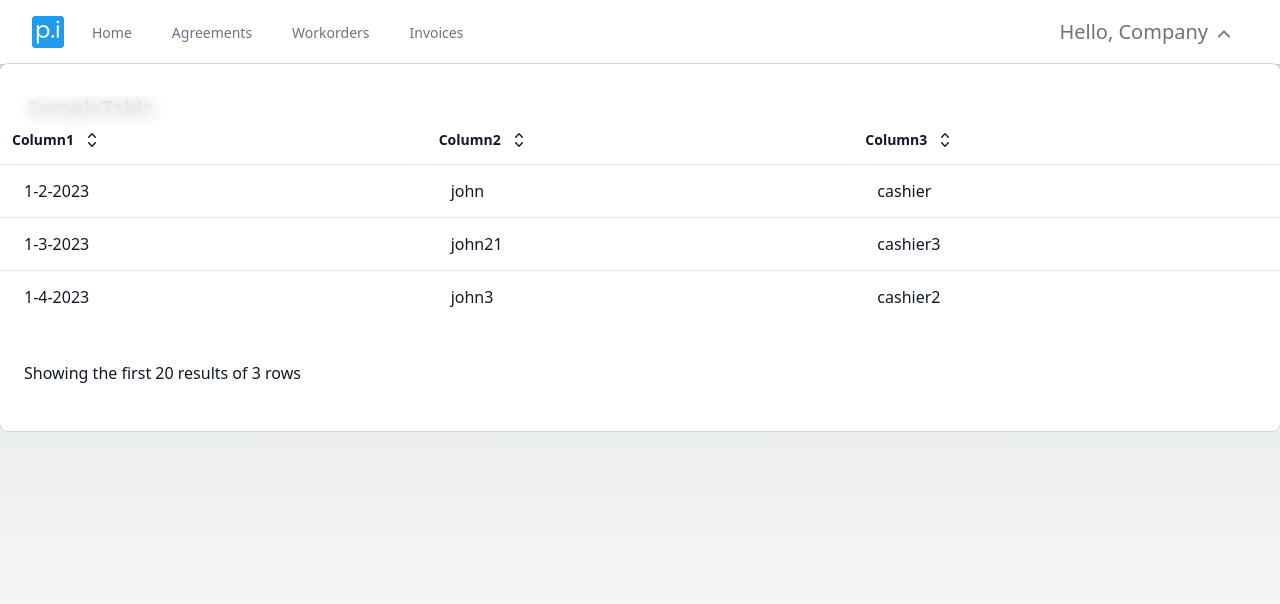
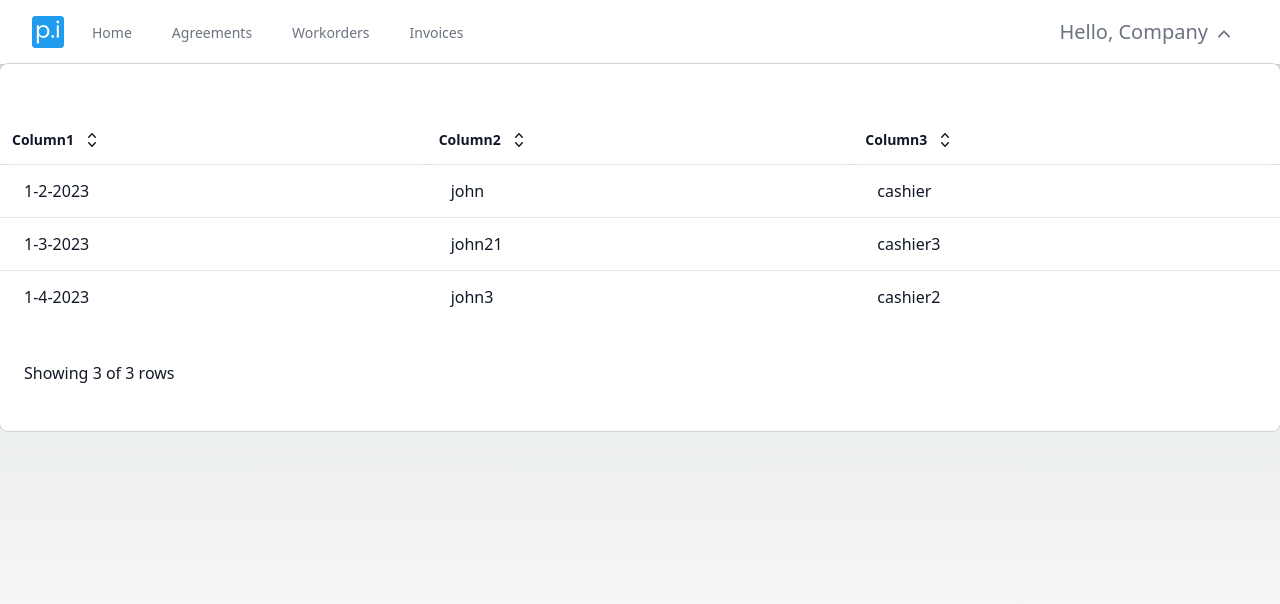
Before and after one commit to silvertrek-capstone/silverpi, a Next.js app in the folder silverpi/: page /home/test_one in a window 1280 px wide. Shown: the top 604 px of the page. Built offline with nearby package versions, Linux system fonts and the light colour scheme.

Commit message:
added a prop that could give table a name if need be plus changed bottom of table message

```diff
--- a/silverpi/src/app/home/test_one/table_gen.js
+++ b/silverpi/src/app/home/test_one/table_gen.js
@@ -6,7 +6,13 @@ import { ChevronDownIcon, ChevronUpDownIcon } from '@heroicons/react/20/solid'
 
 /*
     Notes: How to use table_gen
+    table_gen takes in 3 props columnsInput, dataInput, tableNameInput
 
+    tableNameInput:
+        simply pass in a string that you want your table name to be
+        if no string passed will result in no name on the table
+
+    columnsInput:
         For the column names
             - Header:'youcolumnName'
         For the accessor to each item in row of your dataset
@@ -14,7 +20,7 @@ import { ChevronDownIcon, ChevronUpDownIcon } from '@heroicons/react/20/solid'
         For giving sort (sortable) and (search) filterable to the column
             - sortable: true or false
             - filterable: true or false
-
+    dataInput:
         For dataInput the column accessor will be used to know what item goes to what column
         as well as whether or not to have sort or search for the column below is an example what
         the columns and data props look like...
@@ -62,7 +68,7 @@ function GlobalFilter({preGlobalFilteredRows,globalFilter,setGlobalFilter, }) {
                     setValue(e.target.value);
                     onChange(e.target.value);
                 }}
-                placeholder={`Search table records...`}
+                placeholder={`Search ${count} records...`}
             />
             <div className="absolute inset-y-0 left-0 flex items-center pl-3 pointer-events-none">
                 <svg className="w-5 h-5 text-gray-500 dark:text-gray-400" fill="currentColor" viewBox="0 0 20 20" xmlns="http://www.w3.org/2000/svg">
@@ -105,7 +111,7 @@ function GlobalFilter({preGlobalFilteredRows,globalFilter,setGlobalFilter, }) {
 // end of functions for table filtering
 // ====================================
 
-const DataTable = ({ columnsInput, dataInput }) => {
+const DataTable = ({ columnsInput, dataInput, tableNameInput }) => {
 
     // For sorting/filtering things need to be memoized
     const data = React.useMemo(() => dataInput, [dataInput]);
@@ -113,7 +119,7 @@ const DataTable = ({ columnsInput, dataInput }) => {
     const defaultColumn = React.useMemo(() => ({Filter: DefaultColumnFilter,}),[]);
     const rowTotalCount = data.length;
     const minRowCount = 5;
-    const tableName = "SampleTable";
+    const tableName = tableNameInput;
 
   // Use the state and functions returned from useTable to build your UI
     const {
@@ -232,7 +238,7 @@ const DataTable = ({ columnsInput, dataInput }) => {
               <br />
                 <div
                     className="px-6 py-3.5 text-left font-medium text-gray-900">
-                    Showing the first 20 results of {rows.length} rows
+                    Showing {rows.length} of {rowTotalCount} rows
                 </div>
           </div>
     );
```
Lines whose indentation alone changed are shown as unchanged.
